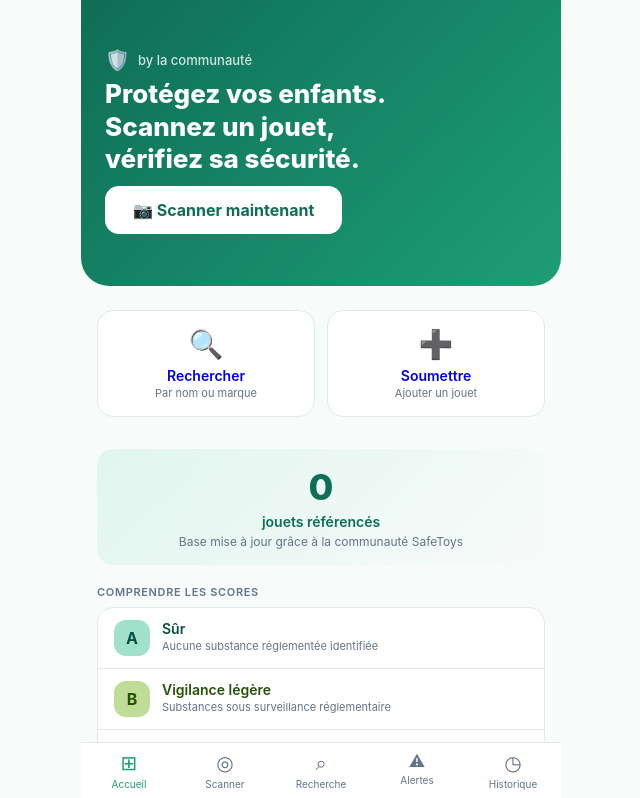
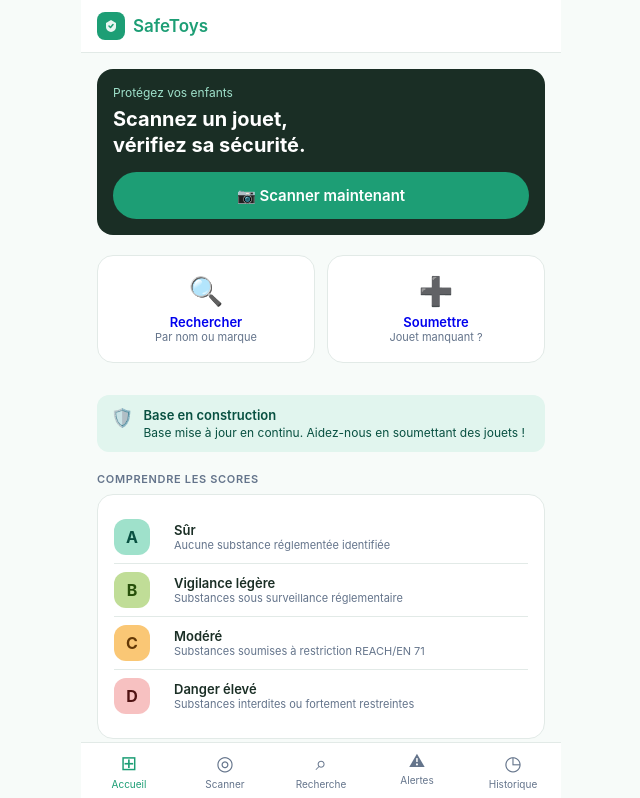
Before and after one commit to diourteabba-art/Safetoys, a Next.js app: page / in a window 1280 px wide. Shown: the top 798 px of the page, without its empty margins (319-959 px from the left). Built offline with nearby package versions, Linux system fonts and the light colour scheme; no server answers.

Commit message:
Update index.js

```diff
--- a/pages/index.js
+++ b/pages/index.js
@@ -1,5 +1,4 @@
 // pages/index.js
-import { useState, useEffect } from "react";
 import Link from "next/link";
 import BottomNav from "../components/BottomNav";
 
@@ -20,110 +19,90 @@
   }
 }
 
-const SCORE_INFO = {
-  A: { label: 'Sûr',              bg: '#E1F5EE', color: '#085041', desc: 'Aucune substance réglementée identifiée' },
-  B: { label: 'Vigilance légère', bg: '#F0F8E8', color: '#27500A', desc: 'Substances sous surveillance réglementaire' },
-  C: { label: 'Modéré',           bg: '#FAEEDA', color: '#633806', desc: 'Substances soumises à restriction REACH/EN 71' },
-  D: { label: 'Danger élevé',     bg: '#FCEBEB', color: '#501313', desc: 'Substances interdites ou fortement restreintes' },
-};
-
 export default function Home({ count }) {
   return (
     <>
-      <div className="page-body" style={{ paddingTop: 0 }}>
-        {/* Hero */}
-        <div style={{
-          background: 'linear-gradient(135deg, #0F6E56 0%, #1D9E75 100%)',
-          borderRadius: '0 0 28px 28px',
-          padding: '48px 24px 32px',
-          marginLeft: -16, marginRight: -16,
-          marginBottom: 24,
-        }}>
-          <div style={{ display: 'flex', alignItems: 'center', gap: 8, marginBottom: 6 }}>
-            <span style={{ fontSize: 20 }}>🛡️</span>
-            <span style={{ color: 'rgba(255,255,255,0.8)', fontSize: 13, fontWeight: 500 }}>
-              by la communauté
-            </span>
+      <nav className="top-nav">
+        <div className="logo">
+          <div className="logo-icon">
+            <svg width="16" height="16" viewBox="0 0 16 16" fill="none">
+              <path d="M8 2L3 5v4c0 3 2.5 4.5 5 5 2.5-.5 5-2 5-5V5L8 2z" fill="white" opacity="0.9"/>
+              <path d="M6 8l1.5 1.5L10 6.5" stroke="var(--green)" strokeWidth="1.5" strokeLinecap="round" strokeLinejoin="round"/>
+            </svg>
           </div>
-          <h1 style={{ color: 'white', fontSize: 26, fontWeight: 800,
-            lineHeight: 1.25, marginBottom: 10 }}>
-            Protégez vos enfants.<br />Scannez un jouet,<br />vérifiez sa sécurité.
-          </h1>
-          <Link href="/scanner"
-            style={{ display: 'inline-block', background: 'white',
-              color: '#0F6E56', fontWeight: 700, fontSize: 16,
-              padding: '14px 28px', borderRadius: 14,
-              textDecoration: 'none', marginBottom: 20 }}>
+          <span className="logo-text">SafeToys</span>
+        </div>
+        <div style={{ width: 24 }} />
+      </nav>
+
+      <div className="page-body">
+        {/* Hero — style sombre original */}
+        <div className="card" style={{ background: "var(--dark)", border: "none", marginBottom: 20 }}>
+          <p style={{ color: "#9FE1CB", fontSize: 12, marginBottom: 6 }}>Protégez vos enfants</p>
+          <p style={{ color: "white", fontSize: 20, fontWeight: 700, lineHeight: 1.3, marginBottom: 14 }}>
+            Scannez un jouet,<br/>vérifiez sa sécurité.
+          </p>
+          <Link href="/scanner" className="btn btn-primary" style={{ textDecoration: "none" }}>
             📷 Scanner maintenant
           </Link>
         </div>
 
         {/* Actions rapides */}
-        <div style={{ display: 'grid', gridTemplateColumns: '1fr 1fr', gap: 12, marginBottom: 20 }}>
-          <Link href="/recherche" style={{ textDecoration: 'none' }}>
-            <div className="card" style={{ textAlign: 'center', padding: 16 }}>
-              <div style={{ fontSize: 28, marginBottom: 6 }}>🔍</div>
-              <p style={{ fontWeight: 600, fontSize: 14, marginBottom: 2 }}>Rechercher</p>
-              <p style={{ fontSize: 11, color: 'var(--gray)' }}>Par nom ou marque</p>
-            </div>
+        <div style={{ display: "grid", gridTemplateColumns: "1fr 1fr", gap: 12, marginBottom: 20 }}>
+          <Link href="/recherche" className="card" style={{ textDecoration: "none", textAlign: "center", padding: "18px 12px" }}>
+            <div style={{ fontSize: 28, marginBottom: 6 }}>🔍</div>
+            <p style={{ fontWeight: 600, fontSize: 13 }}>Rechercher</p>
+            <p style={{ fontSize: 11, color: "var(--gray)" }}>Par nom ou marque</p>
           </Link>
-          <Link href="/soumettre" style={{ textDecoration: 'none' }}>
-            <div className="card" style={{ textAlign: 'center', padding: 16 }}>
-              <div style={{ fontSize: 28, marginBottom: 6 }}>➕</div>
-              <p style={{ fontWeight: 600, fontSize: 14, marginBottom: 2 }}>Soumettre</p>
-              <p style={{ fontSize: 11, color: 'var(--gray)' }}>Ajouter un jouet</p>
-            </div>
+          <Link href="/soumettre" className="card" style={{ textDecoration: "none", textAlign: "center", padding: "18px 12px" }}>
+            <div style={{ fontSize: 28, marginBottom: 6 }}>➕</div>
+            <p style={{ fontWeight: 600, fontSize: 13 }}>Soumettre</p>
+            <p style={{ fontSize: 11, color: "var(--gray)" }}>Jouet manquant ?</p>
           </Link>
         </div>
 
-        {/* Compteur */}
-        <div className="card" style={{ textAlign: 'center', marginBottom: 20,
-          background: 'linear-gradient(135deg, #E1F5EE, #f7fbf9)', border: 'none' }}>
-          <p style={{ fontSize: 36, fontWeight: 800, color: '#0F6E56', marginBottom: 4 }}>
-            {count.toLocaleString('fr-FR')}
-          </p>
-          <p style={{ fontSize: 14, fontWeight: 600, color: '#0F6E56', marginBottom: 4 }}>
-            jouets référencés
-          </p>
-          <p style={{ fontSize: 12, color: 'var(--gray)' }}>
-            Base mise à jour grâce à la communauté SafeToys
-          </p>
+        {/* Compteur dynamique Supabase */}
+        <div className="alert alert-info" style={{ marginBottom: 20 }}>
+          <span style={{ fontSize: 18 }}>🛡️</span>
+          <div>
+            <p style={{ fontWeight: 600, marginBottom: 2 }}>
+              {count > 0 ? `${count} jouets référencés` : 'Base en construction'}
+            </p>
+            <p style={{ fontSize: 12 }}>
+              Base mise à jour en continu. Aidez-nous en soumettant des jouets !
+            </p>
+          </div>
         </div>
 
         {/* Comprendre les scores */}
         <p className="section-title">Comprendre les scores</p>
-        <div className="card" style={{ padding: 0, overflow: 'hidden' }}>
-          {Object.entries(SCORE_INFO).map(([score, info], i) => (
-            <div key={score} style={{
-              display: 'flex', alignItems: 'center', gap: 12,
-              padding: '12px 16px',
-              borderBottom: i < 3 ? '1px solid var(--border)' : 'none',
-            }}>
-              <div className={`score-badge score-${score}`}
-                style={{ width: 36, height: 36, fontSize: 16, flexShrink: 0 }}>
-                {score}
-              </div>
-              <div style={{ flex: 1 }}>
-                <p style={{ fontWeight: 600, fontSize: 14, color: info.color, marginBottom: 2 }}>
-                  {info.label}
-                </p>
-                <p style={{ fontSize: 11, color: 'var(--gray)', lineHeight: 1.4 }}>
-                  {info.desc}
-                </p>
+        <div className="card">
+          {[
+            { score: "A", label: "Sûr",              desc: "Aucune substance réglementée identifiée",              cls: "score-A" },
+            { score: "B", label: "Vigilance légère",  desc: "Substances sous surveillance réglementaire",           cls: "score-B" },
+            { score: "C", label: "Modéré",            desc: "Substances soumises à restriction REACH/EN 71",       cls: "score-C" },
+            { score: "D", label: "Danger élevé",      desc: "Substances interdites ou fortement restreintes",       cls: "score-D" },
+          ].map((s, i, arr) => (
+            <div key={s.score} className="card-row"
+              style={{ padding: "8px 0", borderBottom: i < arr.length - 1 ? "1px solid var(--border)" : "none" }}>
+              <div className={`score-badge ${s.cls}`} style={{ width: 36, height: 36, fontSize: 16 }}>{s.score}</div>
+              <div style={{ flex: 1, marginLeft: 12 }}>
+                <p style={{ fontWeight: 600, fontSize: 13 }}>{s.label}</p>
+                <p style={{ fontSize: 11, color: "var(--gray)" }}>{s.desc}</p>
               </div>
             </div>
           ))}
         </div>
 
         {/* Disclaimer */}
-        <div style={{ background: 'var(--light-bg)', borderRadius: 12,
-          padding: '12px 14px', marginTop: 16 }}>
+        <div style={{ background: 'var(--light-bg)', borderRadius: 12, padding: '12px 14px', marginTop: 16 }}>
           <p style={{ fontSize: 11, color: 'var(--gray)', lineHeight: 1.6 }}>
-            🔬 Scores calculés selon les réglementations ECHA/REACH/EN 71 en vigueur.
-            Les informations SafeToys sont indicatives et ne remplacent pas un test de laboratoire accrédité.
+            🔬 Scores calculés selon ECHA/REACH/EN 71. Les informations SafeToys sont indicatives
+            et ne remplacent pas un test de laboratoire accrédité.
           </p>
         </div>
       </div>
+
       <BottomNav />
     </>
   );
```
